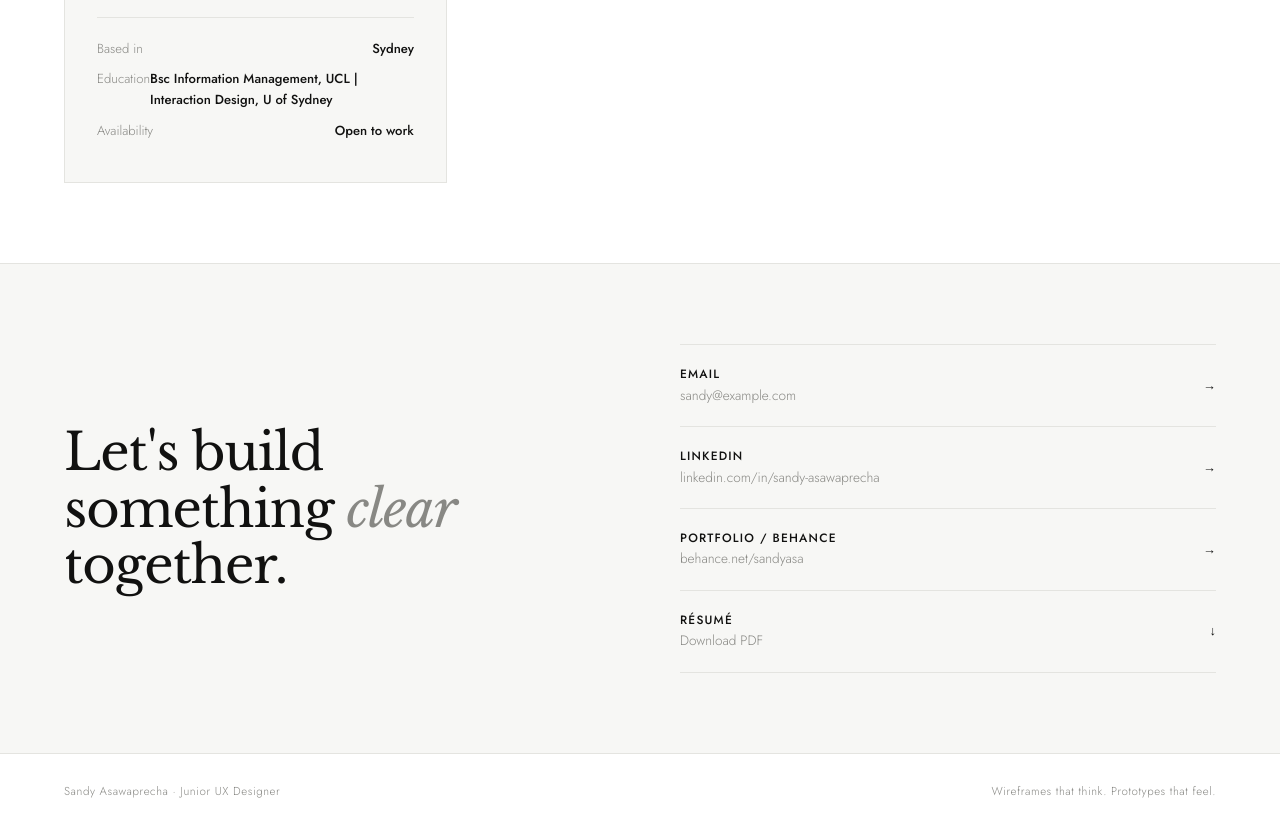
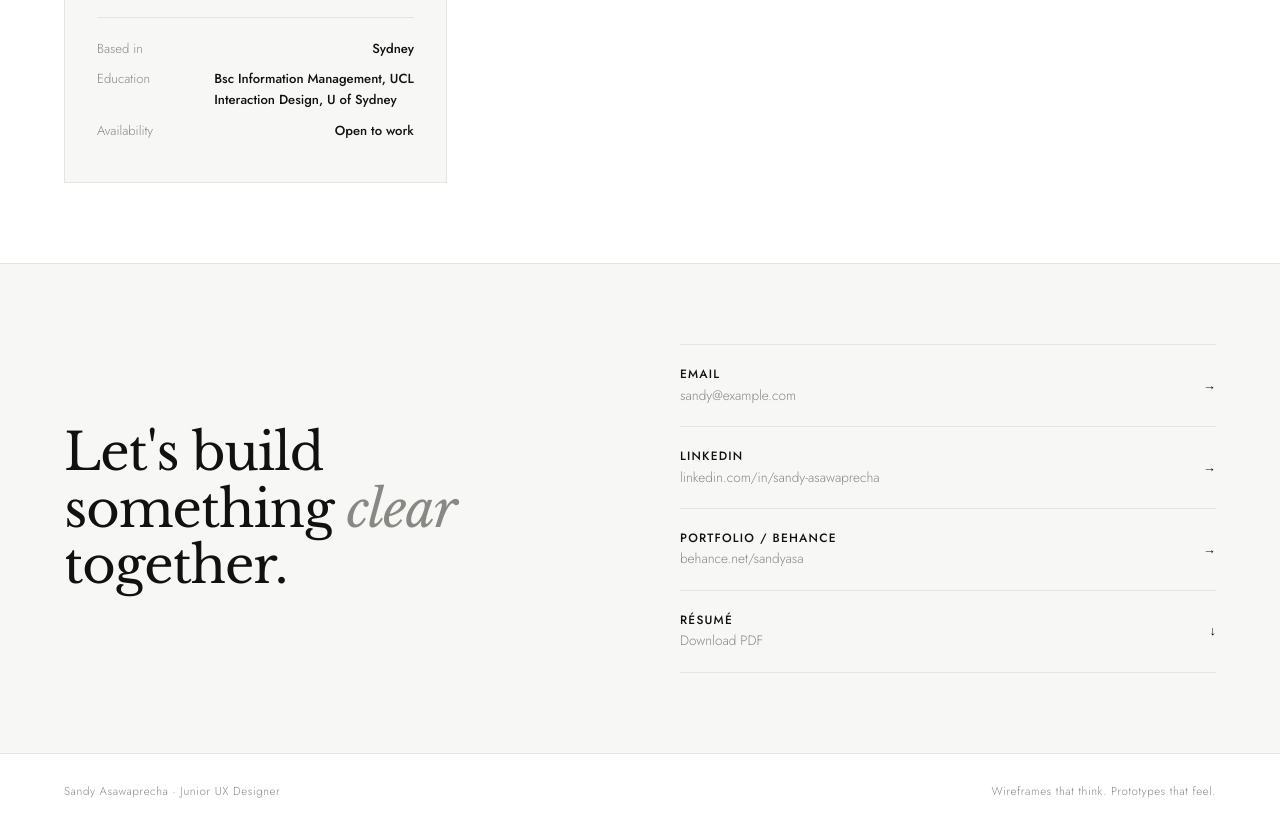
Before and after one commit to SandyArtGH/UXUI_portfolio, a plain HTML site: page index.html in a window 1280 px wide. Shown: the part 2966-3795 px from the top of the page. Drawn offline with nearby package versions, Linux system fonts and the light colour scheme.

Commit message:
Update index.html

```diff
--- a/index.html
+++ b/index.html
@@ -369,7 +369,7 @@ footer{
       <div class="about-role">Junior UX Designer</div>
       <hr class="about-divider">
       <div class="about-stat"><span class="about-stat-key">Based in</span><span class="about-stat-val">Sydney</span></div>
-      <div class="about-stat"><span class="about-stat-key">Education</span><span class="about-stat-val">Bsc Information Management, UCL | Interaction Design, U of Sydney </span></div>
+      <div class="about-stat"><span class="about-stat-key">Education</span><span class="about-stat-val">Bsc Information Management, UCL <br>Interaction Design, U of Sydney</span></div>
       <div class="about-stat"><span class="about-stat-key">Availability</span><span class="about-stat-val">Open to work</span></div>
     </div>
     <div>
```
